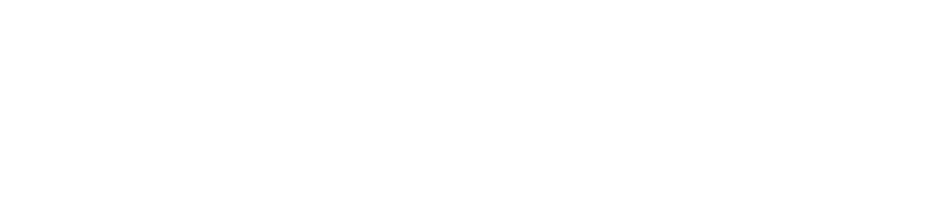
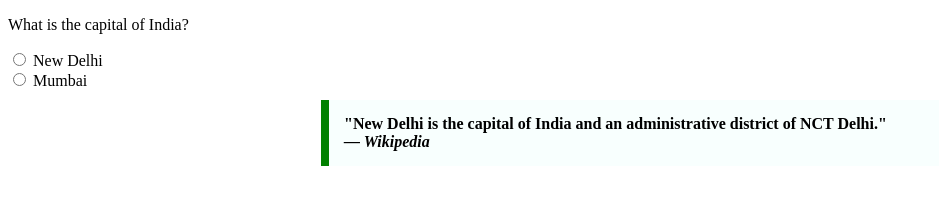
Before and after one commit to acciojob/trivia-kartikgupta1920, a website: page main.html in a window 1280 px wide. Shown: the whole page, without its empty margins (0-939 px from the left). Drawn offline with Linux system fonts and the light colour scheme.

Commit message:
created a submission

```diff
--- a/main.html
+++ b/main.html
@@ -5,9 +5,44 @@
 <head>
 	<link rel="stylesheet" href="styles.css">
 </head>
+	 <title>Quiz Question</title>
+    <style>
+        /* Styling for the quotation */
+        blockquote {
+            max-width: 600px;
+            margin: 10px auto;
+            padding: 15px;
+            border-left: 8px solid green;
+            background-color: #f8fffe;
+            font-weight: bold;
+        }
+    </style>
 
 <body>
 	<!-- the entire body must be written by student -->
+	<body>
+    <!-- Quiz question with options -->
+    <div>
+        <p>What is the capital of India?</p>
+        <form>
+            <label>
+                <input type="radio" name="capital" value="new-delhi">
+                New Delhi
+            </label><br>
+            <label>
+                <input type="radio" name="capital" value="mumbai">
+                Mumbai
+            </label>
+        </form>
+    </div>
+
+    <!-- Quotation with styling -->
+    <blockquote>
+        "New Delhi is the capital of India and an administrative district of NCT Delhi."
+        <br>
+        <cite>— Wikipedia</cite>
+    </blockquote>
+
     <script type="text/javascript" src="./script.js">
 </script>
 
```
